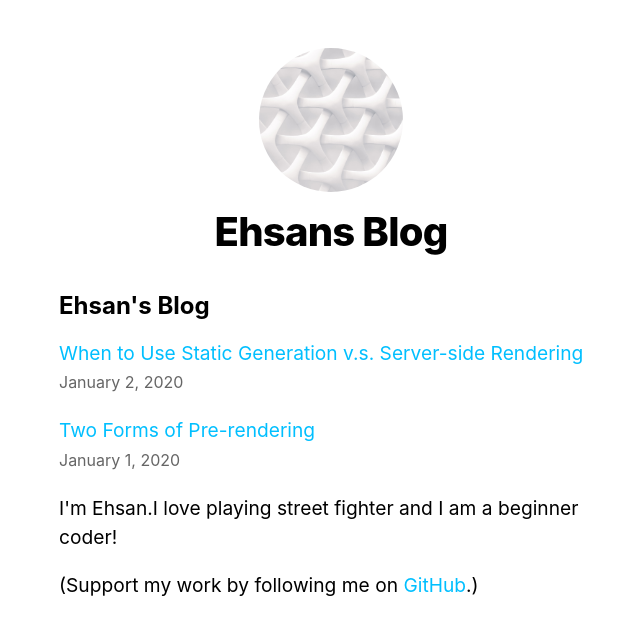
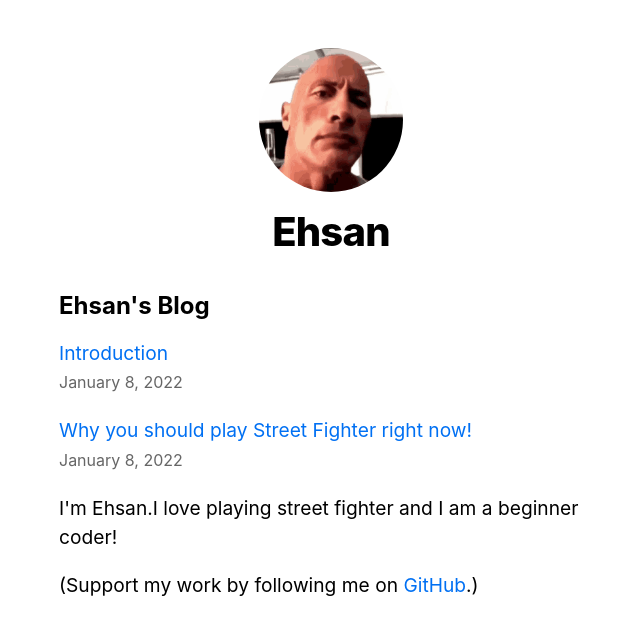
Before and after one commit to BanglaSky/nextjs-blog, a Next.js app: page / in a window 1280 px wide. Shown: the top 634 px of the page, without its empty margins (309-949 px from the left). Built offline with nearby package versions, Linux system fonts and the light colour scheme.

Commit message:
changethecss

```diff
--- a/components/layout.js
+++ b/components/layout.js
@@ -4,7 +4,7 @@ import styles from './layout.module.css'
 import utilStyles from '../styles/utils.module.css'
 import Link from 'next/link'
 
-const name = 'Ehsans Blog'
+const name = 'Ehsan'
 export const siteTitle = 'Next.js Sample Website'
 
 export default function Layout({ children, home }) {
@@ -30,7 +30,7 @@ export default function Layout({ children, home }) {
           <>
             <Image
               priority
-              src="/images/profile.jpg"
+              src="/images/rock.gif"
               className={utilStyles.borderCircle}
               height={144}
               width={144}
--- a/posts/pre-rendering.md
+++ b/posts/pre-rendering.md
@@ -1,11 +1,20 @@
 ---
-title: 'Two Forms of Pre-rendering'
-date: '2020-01-01'
+title: 'Introduction'
+date: '2022-01-08'
 ---
 
-Next.js has two forms of pre-rendering: **Static Generation** and **Server-side Rendering**. The difference is in **when** it generates the HTML for a page.
+My name is **Ehsan Khan**.I was born in 2008.I am a **Street Fighter game lover and a intermediate coder**.
+I have two brothers.My current interests right now is to build a professional website using React.js
+but that would take me a very long time.
 
-- **Static Generation** is the pre-rendering method that generates the HTML at **build time**. The pre-rendered HTML is then _reused_ on each request.
-- **Server-side Rendering** is the pre-rendering method that generates the HTML on **each request**.
-
-Importantly, Next.js lets you **choose** which pre-rendering form to use for each page. You can create a "hybrid" Next.js app by using Static Generation for most pages and using Server-side Rendering for others.
+**it's about drive, it's about power, we stay hungry, we devour**
+**put in the work, put in the hours and take what's ours**
+**black and samoan in my veins, my culture bangin' with strange**
+**i change the game so what's my motherfuckin' name? (rock)**
+**what they gonna get though?**
+**desecration, defamation, if you wanna bring it to the masses**
+**face to face now we escalatin' when i have to put boots to asses**
+**mean on ya like a dream when i'm rumblin'**
+**you're gonna scream, "mama"**
+**so bring drama to the king brahma (then what?)**
+**comin' at ya' with extreme mana (ahoo, ahoo, ahoo)**
--- a/posts/ssg-ssr.md
+++ b/posts/ssg-ssr.md
@@ -1,19 +1,22 @@
 ---
-title: 'When to Use Static Generation v.s. Server-side Rendering'
-date: '2020-01-02'
+title: 'Why you should play Street Fighter right now!'
+date: '2022-01-08'
 ---
 
-We recommend using **Static Generation** (with and without data) whenever possible because your page can be built once and served by CDN, which makes it much faster than having a server render the page on every request.
+We recommend playing **Street Fighter**as it is a very fun game!
 
-You can use Static Generation for many types of pages, including:
+Here are a list of reasons why you should play SFV
 
-- Marketing pages
-- Blog posts
-- E-commerce product listings
-- Help and documentation
+- Strategy Plays to make you smart
+- Understand other players
+- Very fun to play
 
-You should ask yourself: "Can I pre-render this page **ahead** of a user's request?" If the answer is yes, then you should choose Static Generation.
 
-On the other hand, Static Generation is **not** a good idea if you cannot pre-render a page ahead of a user's request. Maybe your page shows frequently updated data, and the page content changes on every request.
+You should ask yourself: "What am I doing with my life?" Street Fighter 3 or 4 is a good choice is well.
 
-In that case, you can use **Server-Side Rendering**. It will be slower, but the pre-rendered page will always be up-to-date. Or you can skip pre-rendering and use client-side JavaScript to populate data.
+On the other hand,it can be so annoying losing to other players but don't worry!We have demonstrations on the game to help you become even better at Street Fighter.
+
+In that case,**YOU** can be the best Street Fighter Player ever!.
+
+Thank you for reading.
+Ehsan
--- a/styles/globals.css
+++ b/styles/globals.css
@@ -7,7 +7,7 @@ body {
 }
 
 a {
-  color:deepskyblue;
+  color:#0070f3;
   text-decoration: none;
 
 }
```
Also changed, not shown: public/images/rock.gif (added).
